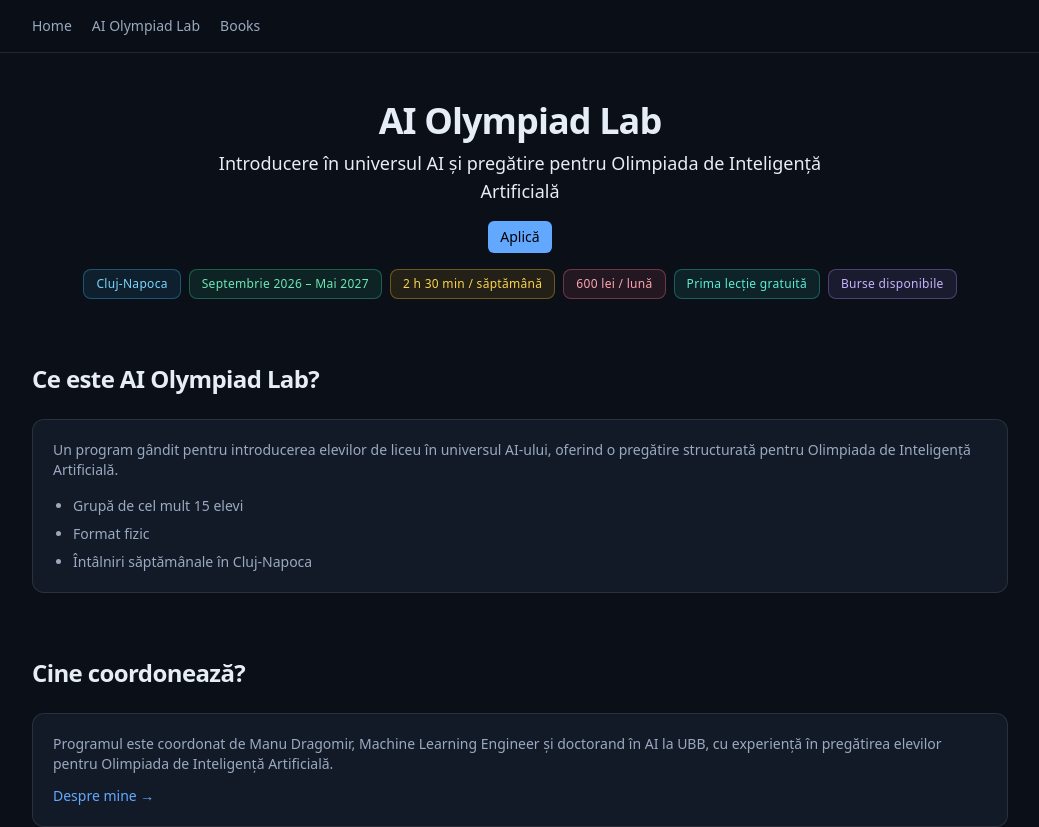
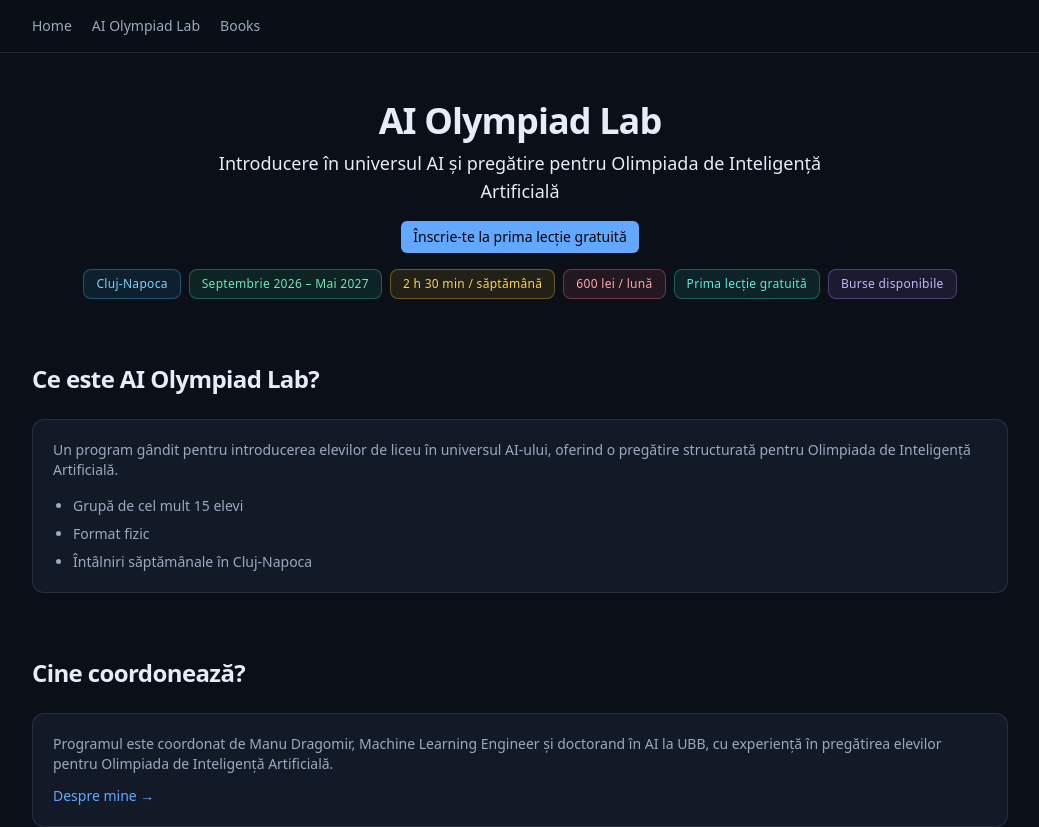
Before and after one commit to manudragomir/personal-website, a Next.js app: page /ai-olympiad-lab in a window 1280 px wide. Shown: the top 827 px of the page, without its empty margins (120-1159 px from the left). Built offline with nearby package versions, Linux system fonts and the light colour scheme.

Commit message:
change message for application button

```diff
--- a/app/ai-olympiad-lab/page.tsx
+++ b/app/ai-olympiad-lab/page.tsx
@@ -97,7 +97,7 @@
         rel="noreferrer noopener"
         className={`inline-block rounded-md bg-accent px-3 py-1.5 text-sm font-medium text-black transition hover:opacity-90 ${className}`}
       >
-        Aplică
+        Înscrie-te la prima lecție gratuită
       </a>
     </div>
   );
--- a/data/ai-olympiad-lab.ts
+++ b/data/ai-olympiad-lab.ts
@@ -211,7 +211,7 @@
 
 export const howToApply = {
   steps: [
-    "Completează formularul de înscriere (butonul Aplică de pe pagină).",
+    "Completează formularul de înscriere de pe pagină.",
     "Termen limită: 20 septembrie 2026.",
     "Te voi contacta pe email cu pașii următori.",
     "Prima lecție este gratuită — o poți folosi ca să vezi dacă ți se potrivește programul."
```
